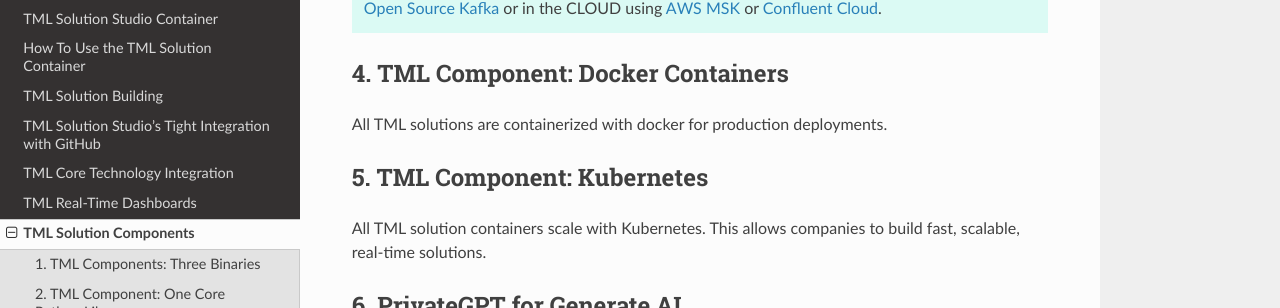
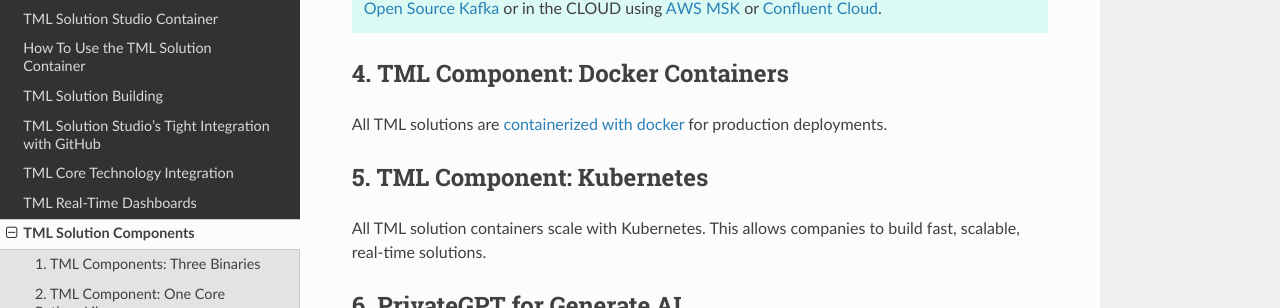
Before and after one commit to smaurice101/readthedocs, a Sphinx documentation site: the page built from docs/source/usage.rst, in a window 1280 px wide and 900 px high, scrolled down 786 px. Shown: the part 143-451 px from the top of the window. Built offline with Sphinx 7.4.7 and the Read the Docs theme 2.0.0, drawn with Linux system fonts in a browser that asks for light colours; part of the change alters nothing that is shown.

```diff
--- a/docs/source/usage.rst
+++ b/docs/source/usage.rst
@@ -52,7 +52,7 @@ TML integrates with Apache Kafka - on-premise or in the cloud.
 4. TML Component: Docker Containers
 --------------------------
 
-All TML solutions are containerized with docker for production deployments.
+All TML solutions are `containerized with docker <https://hub.docker.com/>`_ for production deployments.
 
 5. TML Component: Kubernetes
 --------------------------
```
